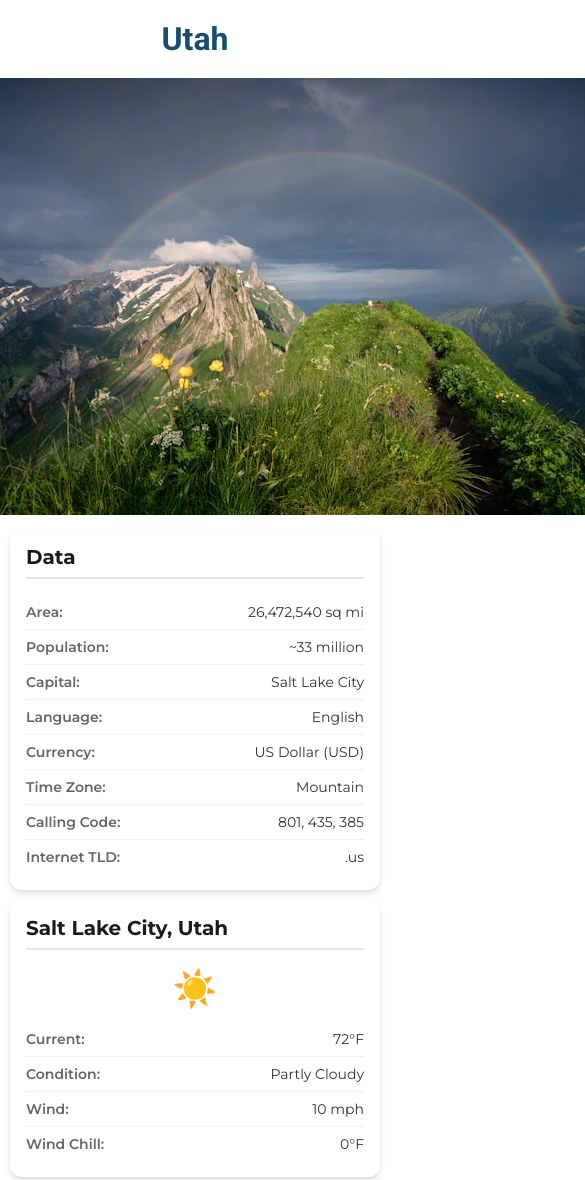
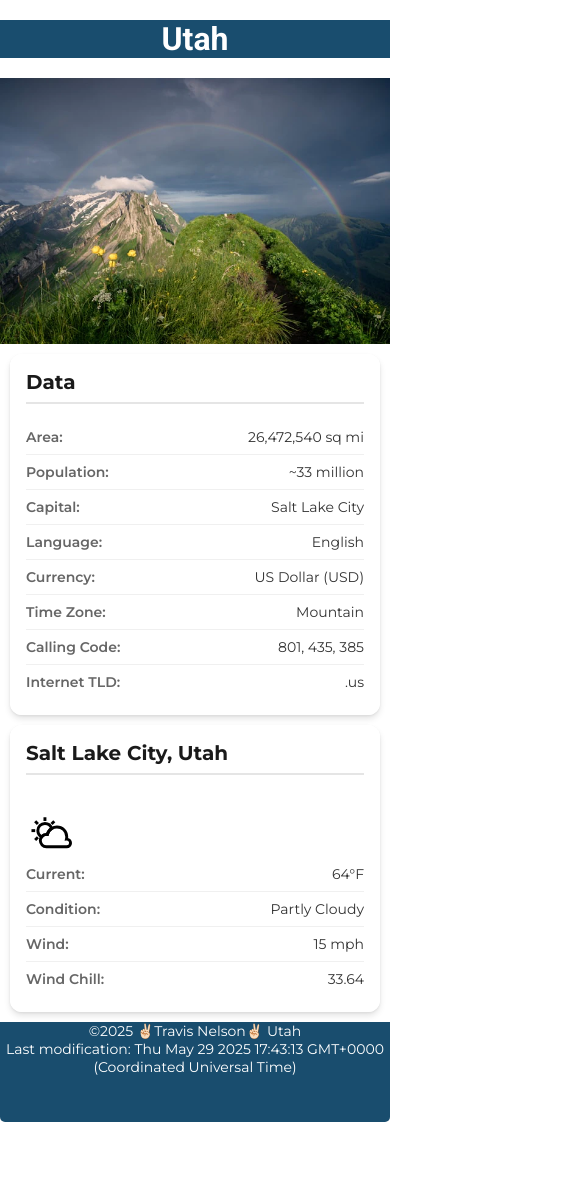
Before and after one commit to BYUI-LogicLover/wdd131, a plain HTML site: page place.html in a window 390 px wide. Shown: the top 1180 px of the page, 585 px wide, since content can reach past the window. After the commit the page ends 1122 px from the top, so only its background shows below. Drawn offline with Linux system fonts and the light colour scheme.

Commit message:
Add partly cloudy SVG icon and update styles for hero section and weather display

```diff
--- a/place.html
+++ b/place.html
@@ -23,7 +23,7 @@
     <h1>Utah</h1>
 </header>
 <main>
-    <div>
+    <div class="hero-container">
         <picture class="hero-image">
             <source media="(min-width: 1000px)" srcset="images/hero-large.webp">
             <source media="(min-width: 500px)" srcset="images/hero-medium.webp">
@@ -68,10 +68,10 @@
       <!-- Bottom right card - Weather data -->
       <div class="card bottom-right">
         <h2>Salt Lake City, Utah</h2>
-        <div class="weather-icon">☀️</div>
+        <div class="weather-icon"><img class="weather-icon" src="images/partly-cloudy.svg" alt="Weather Icon"></div>
         <div class="info-row">
           <span class="label">Current:</span>
-          <span class="value">72&deg;F</span>
+          <span class="value">64&deg;F</span>
         </div>
         <div class="info-row">
           <span class="label">Condition:</span>
@@ -79,11 +79,11 @@
         </div>
         <div class="info-row">
           <span class="label">Wind:</span>
-          <span class="value">10 mph</span>
+          <span class="value">15 mph</span>
         </div>
         <div class="info-row">
           <span class="label">Wind Chill:</span>
-          <span class="value">0&deg;F</span>
+          <span class="value" id="windchill">&deg;F</span>
         </div>
       </div>
     </div>
--- a/styles/place.css
+++ b/styles/place.css
@@ -22,13 +22,18 @@ body {
     min-height: 100vh;
     display: flex;
     flex-direction: column;
+    align-content: center;
+    justify-content: center;
 }
 
 h1 {
     font-family: var(--heading-font), serif;
-    color: var(--primary-color);
+    color: var(--heading-text-color);
+    background-color: var(--primary-color);
     text-align: center;
-    margin: 20px 0;
+    margin: 20px auto;
+    width: 100%;
+    max-width: 1200px;
 }
 
 .card {
@@ -96,13 +101,65 @@ footer {
     color: var(--heading-text-color);
     border-bottom-left-radius: 5px;
     border-bottom-right-radius: 5px;
+    width: 100%;
+    max-width: 1200px;
+    margin: 0 auto;
+}
+
+/* Hero container and image styling */
+.hero-container {
+    position: relative;
+    width: 100%;
+    max-width: 1200px;
+    margin: 0 auto;
+}
+
+.hero-image {
+    width: 100%;
+    display: block;
+}
+
+.hero-image img {
+    width: 100%;
+    height: auto;
+    display: block;
+}
+
+/* Large screen styles */
+@media (min-width: 1200px) {
+    .hero-container, h1, footer {
+        max-width: 1400px;
+    }
+
+    img.weather-icon {
+        display: none;
+    }
+
+    div.weather-icon::after {
+        content: "";
+        display: block;
+        width: 48px;
+        height: 48px;
+        margin: 8px auto;
+        background-image: url('../images/partly-cloudy.svg');
+        background-size: contain;
+        background-repeat: no-repeat;
+        background-position: center;
+    }
+}
+
+/* Extra large screen styles */
+@media (min-width: 1600px) {
+    .hero-container, h1, footer {
+        max-width: 1800px;
+    }
 }
 
 /* Tablet styles */
 @media (max-width: 768px) {
-    .hero-container {
-        background-size: cover;
-        background-position: center;
+    .hero-container, h1, footer {
+        width: 100%;
+        max-width: 100%;
     }
 
     .card {
@@ -123,9 +180,10 @@ footer {
 
 /* Mobile styles */
 @media (max-width: 480px) {
-    .hero-container {
-        background-size: cover;
-        background-position: center;
+    .hero-container, h1, footer {
+        width: 100%;
+        max-width: 100%;
+        padding: 0;
     }
 
     .card {
@@ -143,8 +201,8 @@ footer {
     }
 
     .weather-icon {
-        font-size: 36px;
-        margin: 12px 0;
+        width: 50px;
+        height: 50px;
     }
 
     footer {
```
Also changed, not shown: images/partly-cloudy.svg (added), images/partly_cloudy.svg (deleted).
